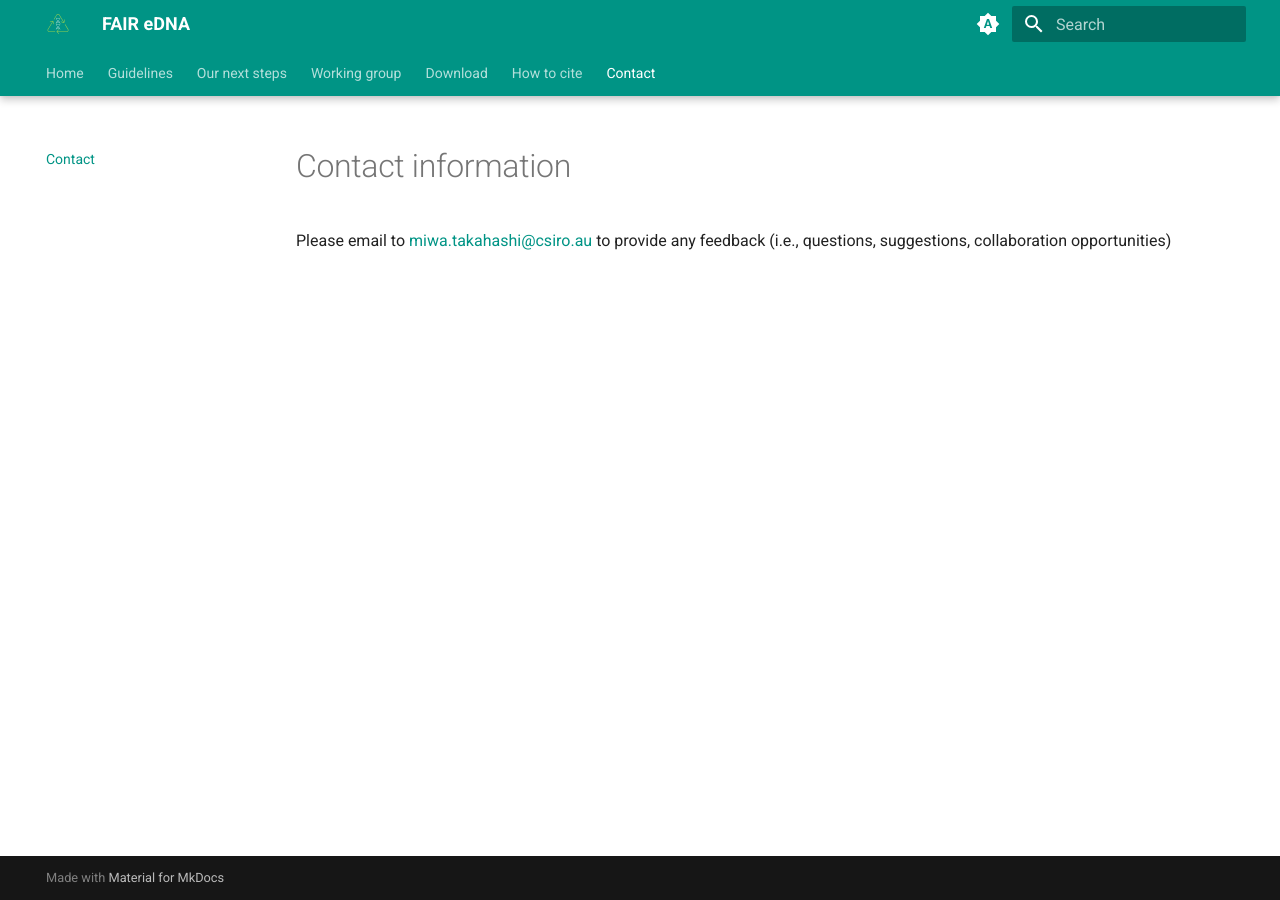
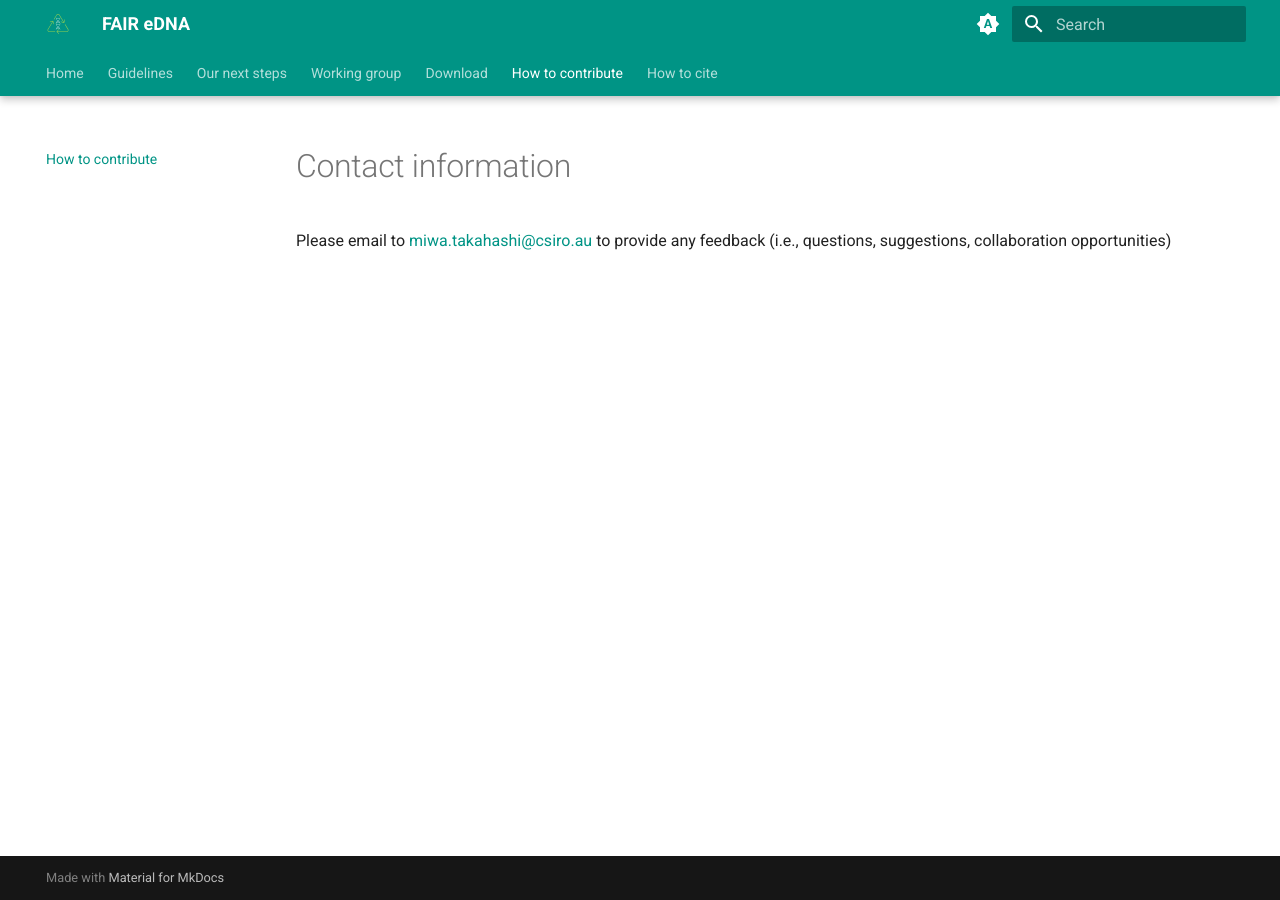
Before and after one commit to FAIR-eDNA/FAIR-eDNA.github.io, an MkDocs documentation site: the page built from docs/contact.md, in a window 1280 px wide. Built offline with MkDocs 1.6.1 and Material for MkDocs 9.7.7, drawn with Linux system fonts in a browser that asks for light colours.

Commit message:
Update mkdocs.yml
Changed 'Contact' to 'Hot to contribute'

```diff
--- a/mkdocs.yml
+++ b/mkdocs.yml
@@ -6,8 +6,9 @@ nav:
   - Our next steps: next.md
   - Working group: workinggroup.md
   - Download: download.md
+  - How to contribute: contact.md
   - How to cite: citation.md
-  - Contact: contact.md
+
 theme:
   name: material
   logo: assets/images/ednafair_icon.svg
```
